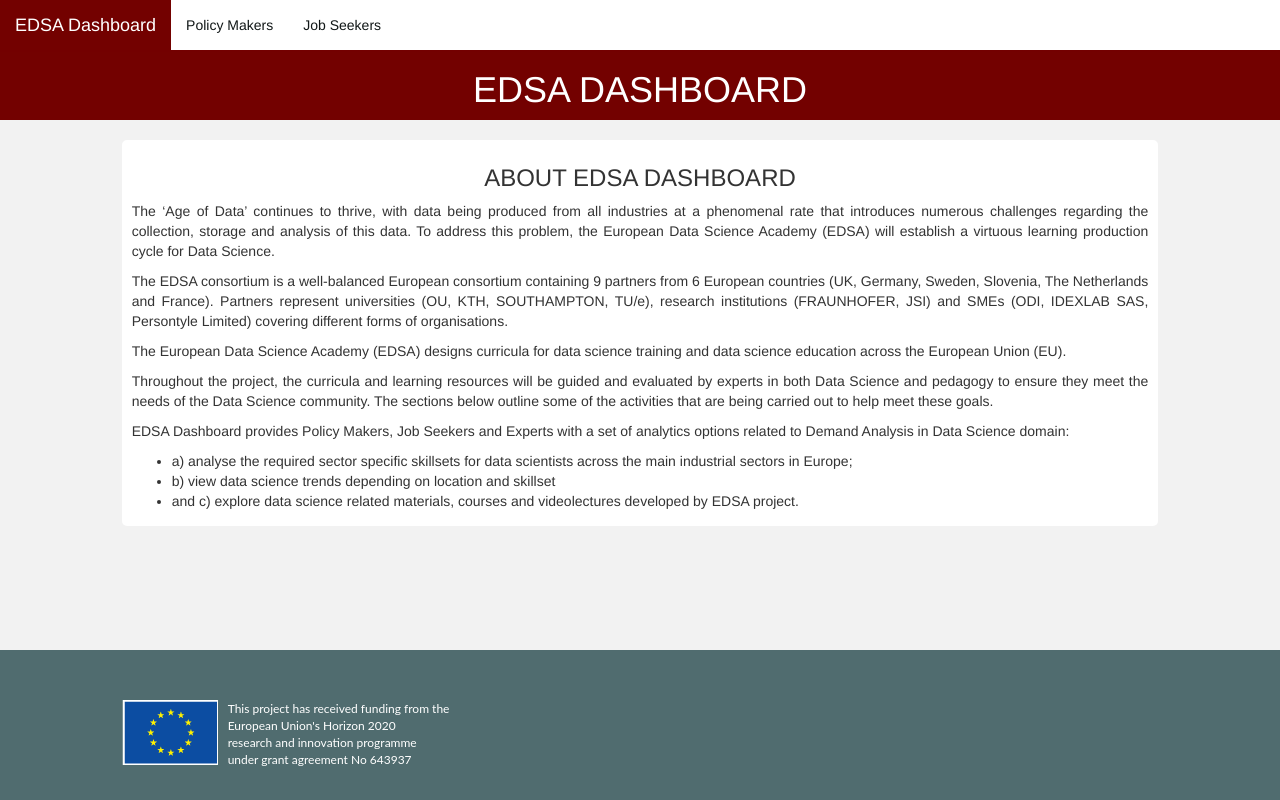
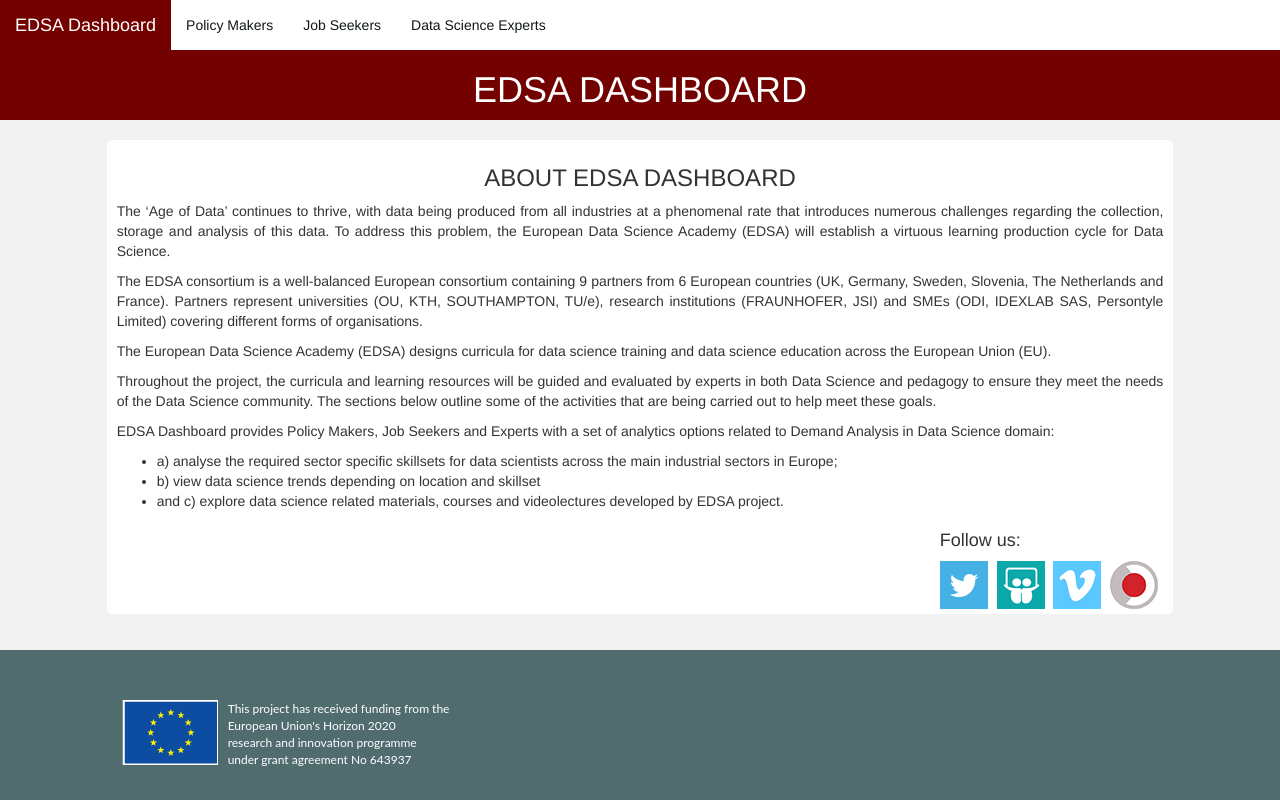
Before and after one commit to s-matthew-english/jobanalysis-dashboard, a website: page public/html/index.html in a window 1280 px wide. Drawn offline with nearby package versions, Linux system fonts and the light colour scheme; files that its build step writes are made by us from their sources; files whose address does not match are found by name.

Commit message:
Added some links to external edsa pages.

```diff
--- a/jade/body.jade
+++ b/jade/body.jade
@@ -51,12 +51,15 @@
                                 a(href="/policymakers") Policy Makers
                             li
                                 a(href="/jobseekers") Job Seekers
-                            //-<li><a href="#">Data Science Experts</a></li>
+                            li
+                                a(href="#") Data Science Experts
                         else if locals.activeTab == "jobSeekers"
                             li
                                 a(href="/policymakers") Policy Makers
                             li.active
                                 a(href="/jobseekers") Job Seekers
+                            li
+                                a(href="#") Data Science Experts
 
         //- Page Title and description
         .row.main-title
--- a/public/css/infoContainers.css
+++ b/public/css/infoContainers.css
@@ -6,6 +6,14 @@
     background-color: white;
     padding: 5px 10px 5px 10px;
     border-radius: 5px;
+    height: 100%;
+}
+
+#followUs {
+    float: right;
+}
+#followUs a {
+    margin-right: 5px;
 }
 
 #info-container {
--- a/public/html/index.html
+++ b/public/html/index.html
@@ -13,7 +13,7 @@
     <title>EDSA Dashboard</title>
 
     <!-- Google Analytics -->
-    <script src="dashboard/live/js/googleAnalytics.js"></script>
+    <script src="js/googleAnalytics.js"></script>
 </head>
 <body>
     <!-- Body container -->
@@ -37,7 +37,7 @@
                     <ul class="nav navbar-nav">
                         <li><a href="/policymakers">Policy Makers</a></li>
                         <li><a href="/jobseekers">Job Seekers</a></li>
-                        <!--<li><a href="#">Data Science Experts</a></li>-->
+                        <li><a href="#">Data Science Experts</a></li>
                     </ul>
                 </div><!-- /.navbar-collapse -->
             </div><!-- /.container-fluid -->
@@ -55,8 +55,8 @@
         <!-- Page body -->
         <div class="row">
             <div class="col-lg-1"></div>
-            <div class="col-lg-10">
-                <div id="aboutEdsaDashboard" align="justify">
+            <div class="col-lg-10" id="aboutEdsaDashboard" align="justify">
+                <!-- Description -->
                 <h3 class="center">ABOUT EDSA DASHBOARD</h3>
                 <p>The ‘Age of Data’ continues to thrive, with data being produced from all industries at a phenomenal rate that introduces numerous challenges regarding the collection, storage and analysis of this data. To address this problem, the European Data Science Academy (EDSA) will establish a virtuous learning production cycle for Data Science.</p>
                 <p>The EDSA consortium is a well-balanced European consortium containing 9 partners from 6 European countries (UK, Germany, Sweden, Slovenia, The Netherlands and France). Partners represent universities (OU, KTH, SOUTHAMPTON, TU/e), research institutions (FRAUNHOFER, JSI) and SMEs (ODI, IDEXLAB SAS, Persontyle Limited) covering different forms of organisations.</p>
@@ -68,10 +68,22 @@
                     <li>b) view data science trends depending on location and skillset</li>
                     <li>and c) explore data science related materials, courses and videolectures developed by EDSA project. </li>
                 </ul>
+
+                <!-- Contacts -->
+                <div id="followUs">
+                    <h4>Follow us:</h4>
+
+                    <a href="https://twitter.com/edsa_project"><img src="pics/twitter-logo.png" /></a>
+                    <a href="http://www.slideshare.net/edsa-project"><img src="pics/slideshare.png" /></a>
+                    <a href="https://vimeo.com/edsa"><img src="pics/vimeo.png" /></a>
+                    <a href="http://videolectures.net/"><img src="pics/videolectures.png" /></a>
                 </div>
             </div>
         </div>
         <div class="col-lg-1"></div>
+        <div class="row">
+
+        </div>
     </div>
 
     <!-- Page Footer - EDSA information -->
@@ -97,7 +109,7 @@
 
     <!-- Scripts -->
     <!-- d3js -->
-    <script src="ccomponents/bootstrap/dist/jquery.min.js"></script>
+    <script src="components/jquery/dist/jquery.min.js"></script>
     <script src="components/bootstrap/dist/js/bootstrap.min.js"></script>
 
 
```
Also changed, not shown: public/pics/slideshare.png (added), public/pics/twitter-logo.png (added), public/pics/videolectures.png (added), public/pics/vimeo.png (added). Lines whose indentation alone changed are shown as unchanged.
